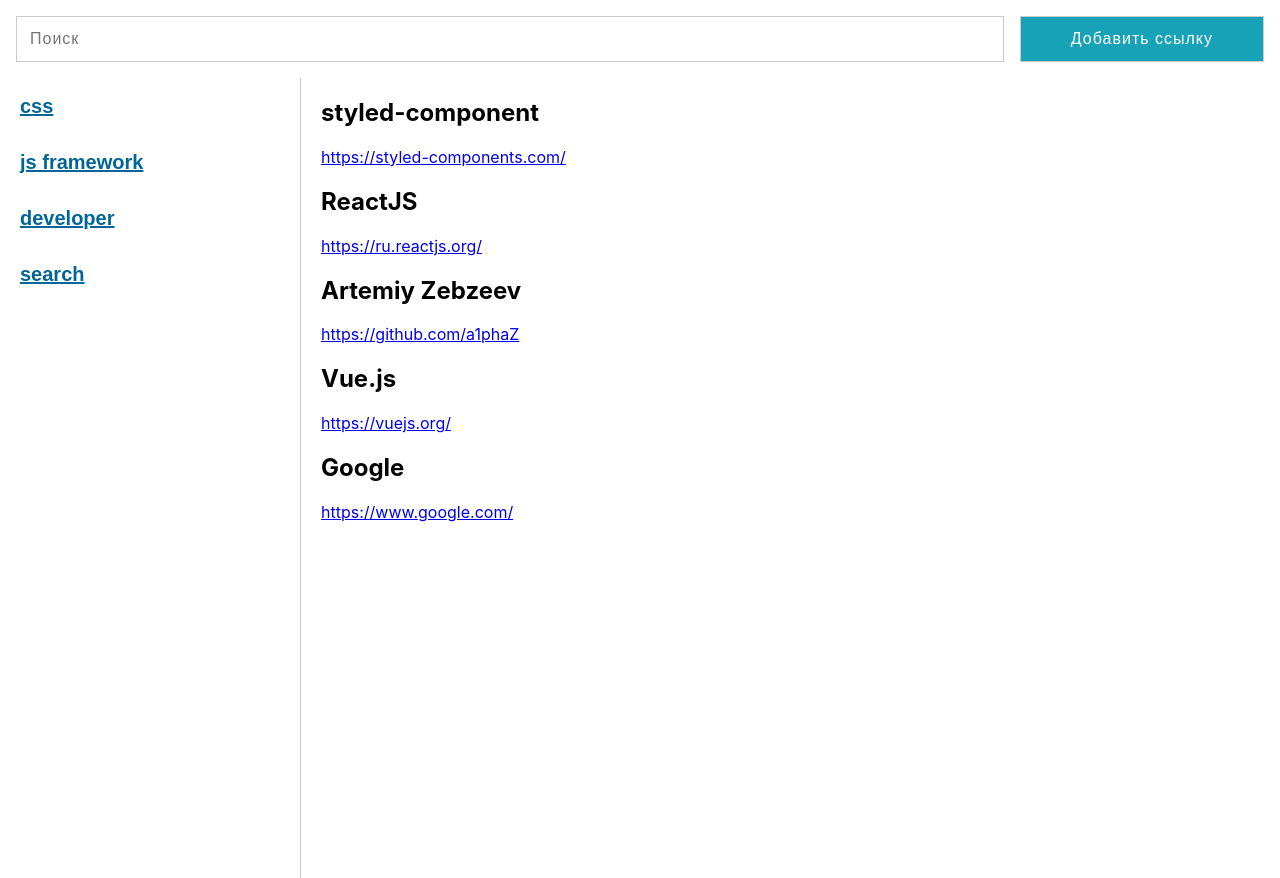
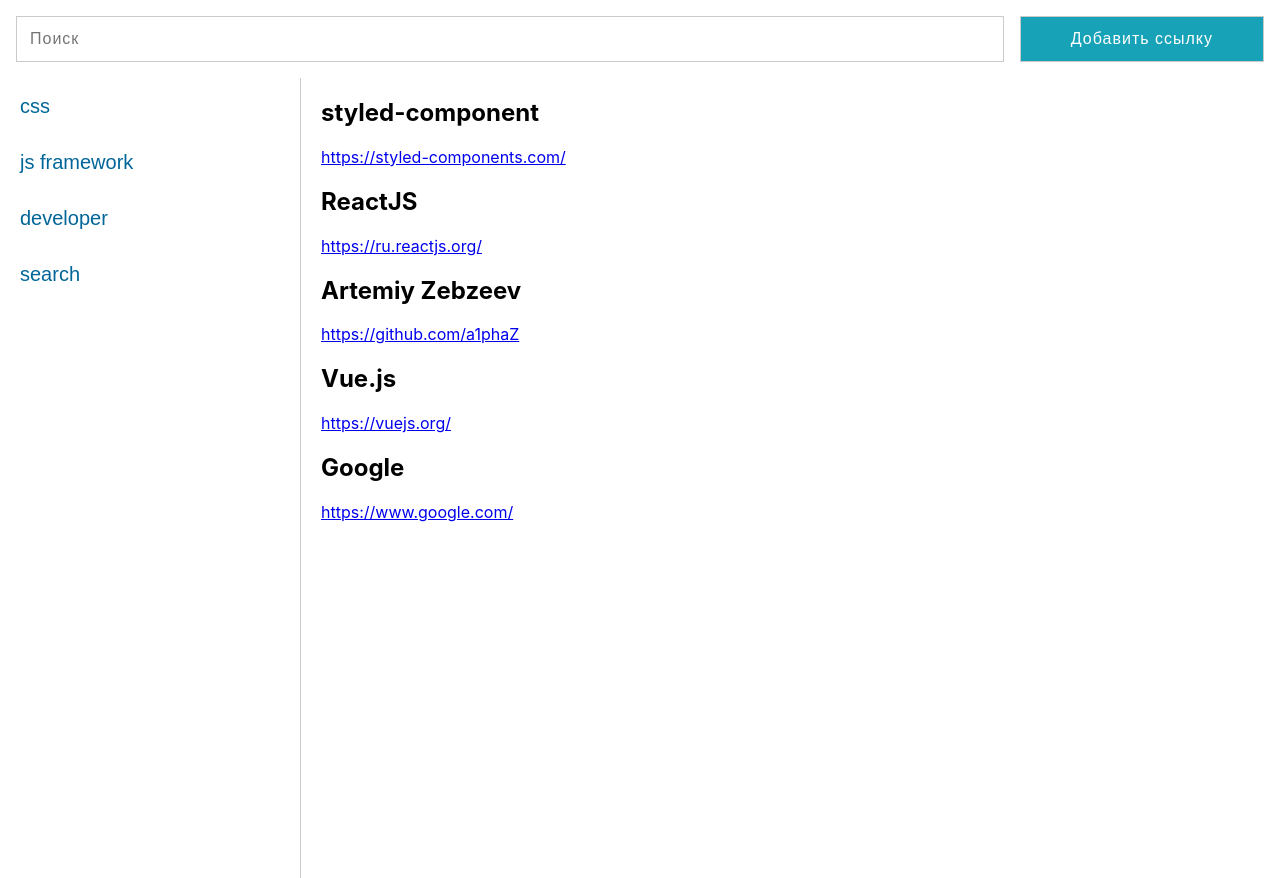
Before and after one commit to a1phaZ/digital-sector-test, a React (Create React App) app: page / in a window 1280 px wide. Built offline with nearby package versions, Linux system fonts and the light colour scheme.

Commit message:
feat: add active prop to filter button

```diff
--- a/src/App.js
+++ b/src/App.js
@@ -83,7 +83,7 @@
         <OpenModalButton onClick={onModalToggle()}>Добавить ссылку</OpenModalButton>
       </HeaderContainer>
       <Sidebar className={'filter-bar'}>
-        <FilterBar data={links} onFilter={onFilterClick}/>
+        <FilterBar data={links} onFilter={onFilterClick} activeFilter={filter}/>
       </Sidebar>
       <Content className={'content'}>
         <Container>
--- a/src/components/FilterBar/FilterBar.component.js
+++ b/src/components/FilterBar/FilterBar.component.js
@@ -3,7 +3,7 @@
 import {generateKey} from "../../handlers/generateKey";
 import {LinkButton} from "../../styledComponents/Inputs.styled-components";
 
-const FilterBar = ({data = [], onFilter}) => {
+const FilterBar = ({data = [], onFilter, activeFilter}) => {
   const [filtered, setFiltered] = useState(false);
 
   function onFilterClick(e) {
@@ -30,7 +30,7 @@
             (category && <ListItem
               key={generateKey('filter-bar')}
             >
-              <LinkButton onClick={onFilterClick} data-filter={category}>
+              <LinkButton onClick={onFilterClick} data-filter={category} active={activeFilter === category}>
                 <h2>{category}</h2>
               </LinkButton>
             </ListItem>)
--- a/src/styledComponents/Inputs.styled-components.js
+++ b/src/styledComponents/Inputs.styled-components.js
@@ -31,8 +31,11 @@
   padding: 0!important;
   font-family: arial, sans-serif;
   color: #069;
-  text-decoration: underline;
+  text-decoration: ${props => props.active ? 'underline' : 'none'};
   cursor: pointer;
+  h2 {
+    font-weight: ${props => props.active ? 800 : 200}!important;
+  }
 `
 
 export const SearchInput = styled(Input)`
```
